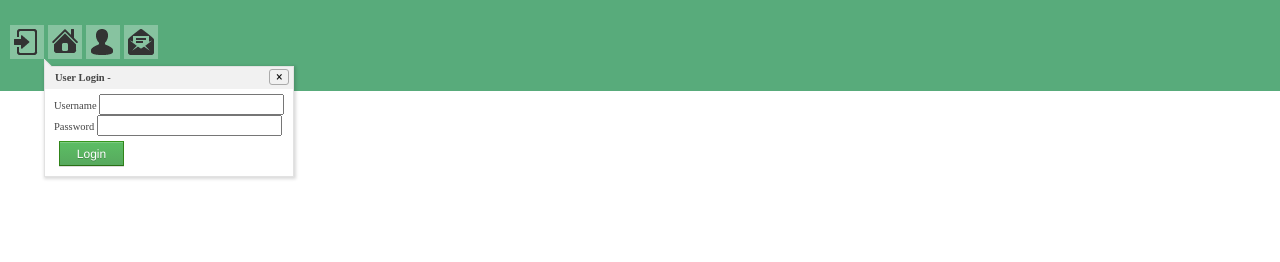
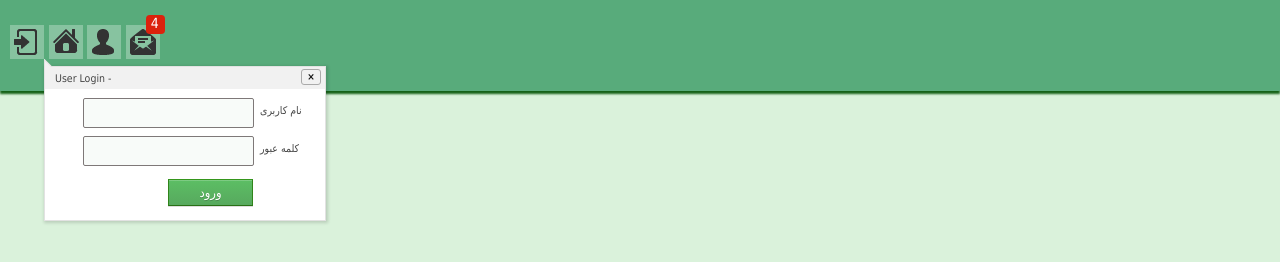
Before and after one commit to programmerazrz/templatedesign, a plain HTML site: page template/index.html in a window 1280 px wide. Both pictures are taken after a click on the button 27 px from the left and 42 px from the top of the page. Drawn offline with Linux system fonts and the light colour scheme; a web font is replaced by a local one.

Commit message:
template is update

```diff
--- a/template/css/bootstrap.css
+++ b/template/css/bootstrap.css
@@ -6,21 +6,21 @@ button.common-button, input.common-button[type="button"] {
     border-width: 1px;
     box-shadow: 0 1px 0 #DDDDDD, 0 1px 0 rgba(255, 255, 255, 0.2) inset;
     color: #FFFFFF;
-    font: 12px normal,Helvetica,sans-serif;
-    height: 25px;
+    font-size: 13px;
+    height: 27px;
     margin: 5px;
     text-shadow: 0 1px 0 rgba(0, 0, 0, 0.2);
-    width: 65px;
+    width: 85px;
 }
-button.common-button:hover, input[type="button"].common-button:hover {
-    background: linear-gradient(to bottom, #3BAAF4 0%, #2389DC 100%) repeat scroll 0 0 transparent;
-    border-color: #2C8ED1 #1C74B3 #0D5B97;
+button.common-button:hover, input.common-button[type="button"]:hover {
+    background: linear-gradient(to bottom, #44B360 0%, #369D4A 100%) repeat scroll 0 0 transparent;
+    border-color: #18B162 #079C4F #0B8144;
     border-style: solid;
     border-width: 1px;
 }
-button.common-button:active, input[type="button"].common-button:active {
-    background: linear-gradient(to bottom, #37A3EB 0%, #2181CF 100%) repeat scroll 0 0 transparent;
-    border-color: #1C74B3 #1C74B3 #0D5B97;
+button.common-button:active, input.common-button[type="button"]:active {
+    background: linear-gradient(to bottom, #68C971 0%, #47A950 100%) repeat scroll 0 0 transparent;
+    border-color: #1CB360 #1DAE5F #0B8743 ;
     border-style: solid;
     border-width: 1px;
     box-shadow: 0 1px 0 #FFFFFF, 0 1px 3px rgba(101, 101, 101, 0.3) inset;
--- a/template/css/main.style.css
+++ b/template/css/main.style.css
@@ -1,3 +1,21 @@
+@font-face {
+    font-family: 'BKoodakBold';
+    src: url('fonts/BKoodakBold.eot?#') format('eot'), url('fonts/BKoodakBold.woff') format('woff'), url('fonts/BKoodakBold.ttf') format('truetype');
+}
+
+@font-face {
+    font-family: 'isiranbtitrmatn';
+    src: url('fonts/BTitrBold.eot?#') format('eot'), url('fonts/BTitrBold.woff') format('woff'), url('fonts/BTitrBold.ttf') format('truetype');
+}
+
+* {
+    font: 12px normal, BkoodakBold, tahoma, sans-serif;
+}
+
+body {
+    background: none repeat scroll 0 0 #DAF2DB;
+}
+
 [class^="icon-"], [class*=" icon-"] {
     background-image: url("images/project-icons-sprite.png");
     background-repeat: no-repeat;
@@ -18,6 +36,26 @@ b.icon-user-info-notification {
     background-position: 0 0;
 }
 
+b.icon-user-info-notification span.notification-counter-container {
+    background: none repeat scroll 0 0 #DC220D;
+    border-radius: 20% 20% 20% 20%;
+    display: block;
+    height: 19px;
+    position: relative;
+    right: -16px;
+    top: -14px;
+    width: 19px;
+}
+
+b.icon-user-info-notification span.notification-counter-container i.notification-counter-counter {
+    color: #FFFFFF;
+    float: right;
+    font-size: 14px;
+    left: -6px;
+    position: relative;
+    top: 0;
+}
+
 b.icon-user-info-home {
     background-position: 0 -33px;
 }
@@ -25,6 +63,7 @@ b.icon-user-info-home {
 div#header div.header-container {
     background: none repeat scroll 0 0 #58AB7B;
     height: 91px;
+    box-shadow: 0 3px 2px #156217;
     width: 100%;
 }
 
@@ -36,20 +75,58 @@ div#header div.header-container div.user-control-container {
 }
 
 div#header div.header-container div.user-control-container button.user-info:hover {
-    background: #FFFFFF;
+    background: none repeat scroll 0 0 #FFFFFF;
     box-shadow: 0 3px 5px #222222;
-    -moz-box-shadow: 0 3px 5px #222222;
-    -webkit-box-shadow: 0 3px 5px #222222;
-    -o-box-shadow: 0 3px 5px #222222;
 }
 
 div#header div.header-container div.user-control-container button.user-info {
     background-color: rgba(255, 255, 255, 0.28);
     border: 0 none;
+    margin: 15px 0 2px;
+    padding: 4px;
     transition: background 0.2s ease-in 0s;
-    -moz-transition: background 0.2s ease-in 0s;
-    -o-transition: background 0.2s ease-in 0s;
-    -webkit-transition: background 0.2s ease-in 0s;
-    margin: 15px 0 2px 0;
+}
+
+/*Login Design*/
+div.login-container p {
+    float: right;
+    margin: 4px 0 4px 4px;
+}
+
+div.login-container label {
+    direction: rtl;
+    display: block;
+    float: right;
+    min-width: 50px;
+    padding: 6px;
+    width: auto;
+}
+
+div.login-container span.login-button-puller {
+    display: block;
+    float: right;
+    min-width: 58px;
+}
+
+div.login-container input[type="text"], div.login-container input[type="password"] {
     padding: 4px;
+    width: 135px;
 }
+
+div.login-container input[type="text"], div.login-container input[type="password"] {
+    background: none repeat scroll 0 0 #F8FBF9;
+    border: 1px solid #7E7878;
+    border-radius: 2px 2px 2px 2px;
+    padding: 7px;
+    width: 155px;
+    -moz-transition: box-shadow 0.1s linear 0s;
+}
+
+div.login-container input[type="text"]:hover, div.login-container input[type="password"]:hover {
+    border-color: #181818;
+}
+
+div.login-container input[type="text"]:focus, div.login-container input[type="password"]:focus {
+    box-shadow: 0 0 6px #55B470, 1px 1px 0 #E3E3E3 inset;
+    border-color: #4D913B;
+}
--- a/template/js/templates/headerTemplate.html
+++ b/template/js/templates/headerTemplate.html
@@ -1,13 +1,15 @@
 <div class="header-container">
     <div class="user-control-container">
-        <button class="user-info user-info-login" rel="js/templates/loginTemplate.html"><b class="icon-user-info-login"></b></button>
+        <button class="user-info user-info-login" rel="js/templates/loginTemplate.html"><b
+                class="icon-user-info-login"></b></button>
         <button class="user-info user-info-home" title="hello"><b class="icon-user-info-home"></b></button>
         <button class="user-info user-info-data" title="hello"><b class="icon-user-info-data"></b></button>
-        <button class="user-info user-info-notification" title="hello"><b class="icon-user-info-notification"></b></button>
+        <button class="user-info user-info-notification" title="hello"><b class="icon-user-info-notification">
+            <span class="notification-counter-container"><i class="notification-counter-counter">4</i></span>
+        </b></button>
     </div>
     <script type="text/javascript">
-        $("button.user-info-login").each(function()
-        {
+        $("button.user-info-login").each(function () {
             $(this).qtip(
                     {
                         content: {
--- a/template/js/templates/loginTemplate.html
+++ b/template/js/templates/loginTemplate.html
@@ -1,14 +1,22 @@
-<div>
+<div class="login-container">
     <p>
-        <label for="username">Username</label>
+        <label for="username" data-prop-text="Username"></label>
         <input type="text" class="user-login-entry username" id="username">
     </p>
 
     <p>
-        <label for="password">Password</label>
+        <label for="password" data-prop-text="Password"></label>
         <input type="password" class="user-login-entry password" id="password">
     </p>
     <p>
-    <button class="common-button">Login</button>
+        <span class="login-button-puller"></span>
+    <button class="common-button" data-prop-text="Login"></button>
     </p>
+    <script type="text/javascript">
+
+        $(".login-container *").each(function(){
+            var textInside = $(this).attr("data-prop-text");
+            $(this).text(texts[textInside])
+        });
+    </script>
 </div>
--- a/template/js/util.js
+++ b/template/js/util.js
@@ -1,4 +1,9 @@
+var texts = {
+    Username:"نام کاربری",
+    Password:"کلمه عبور",
+    Login:"ورود"
 
+};
 (function () {
     //*******************template Loader*************************//
     function templateLoader(Object, address) {
```
